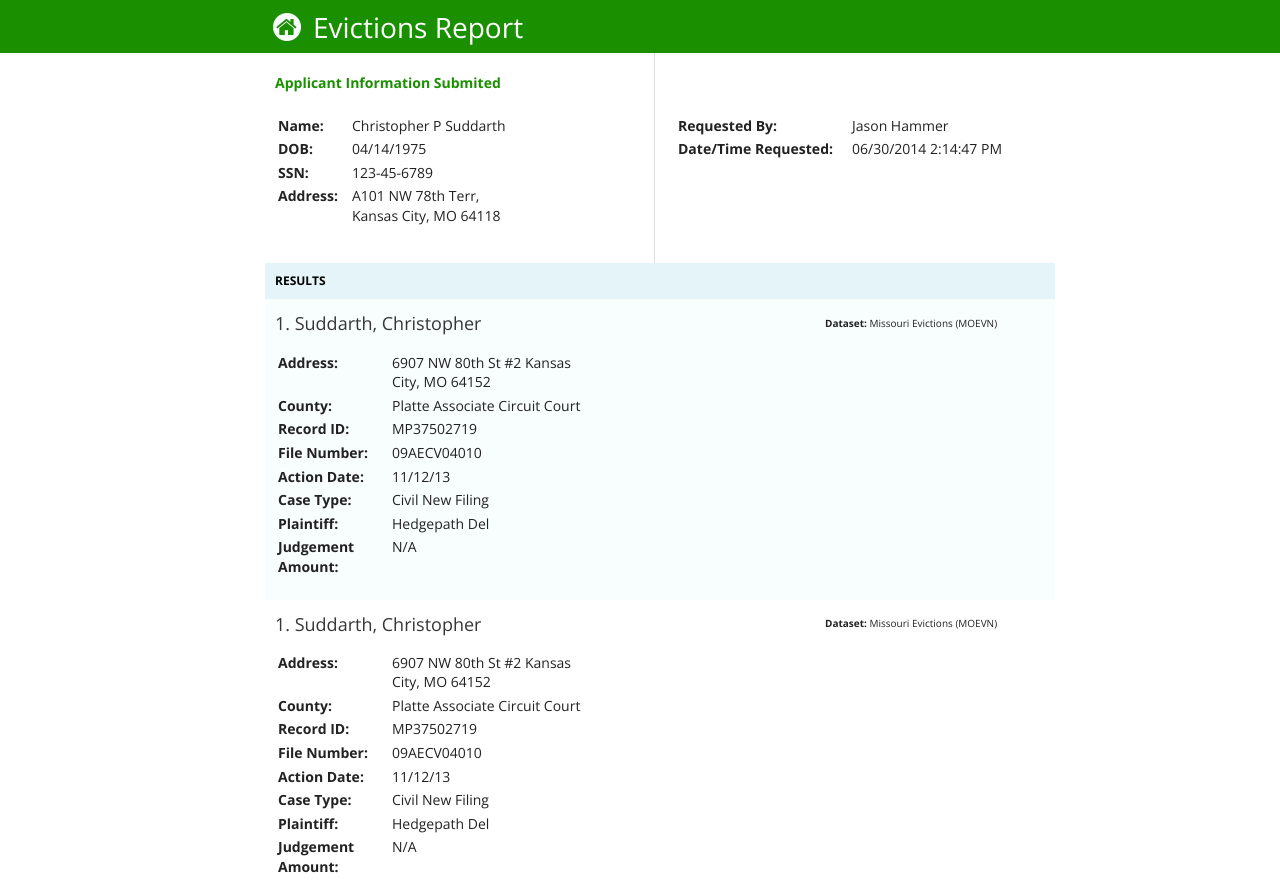
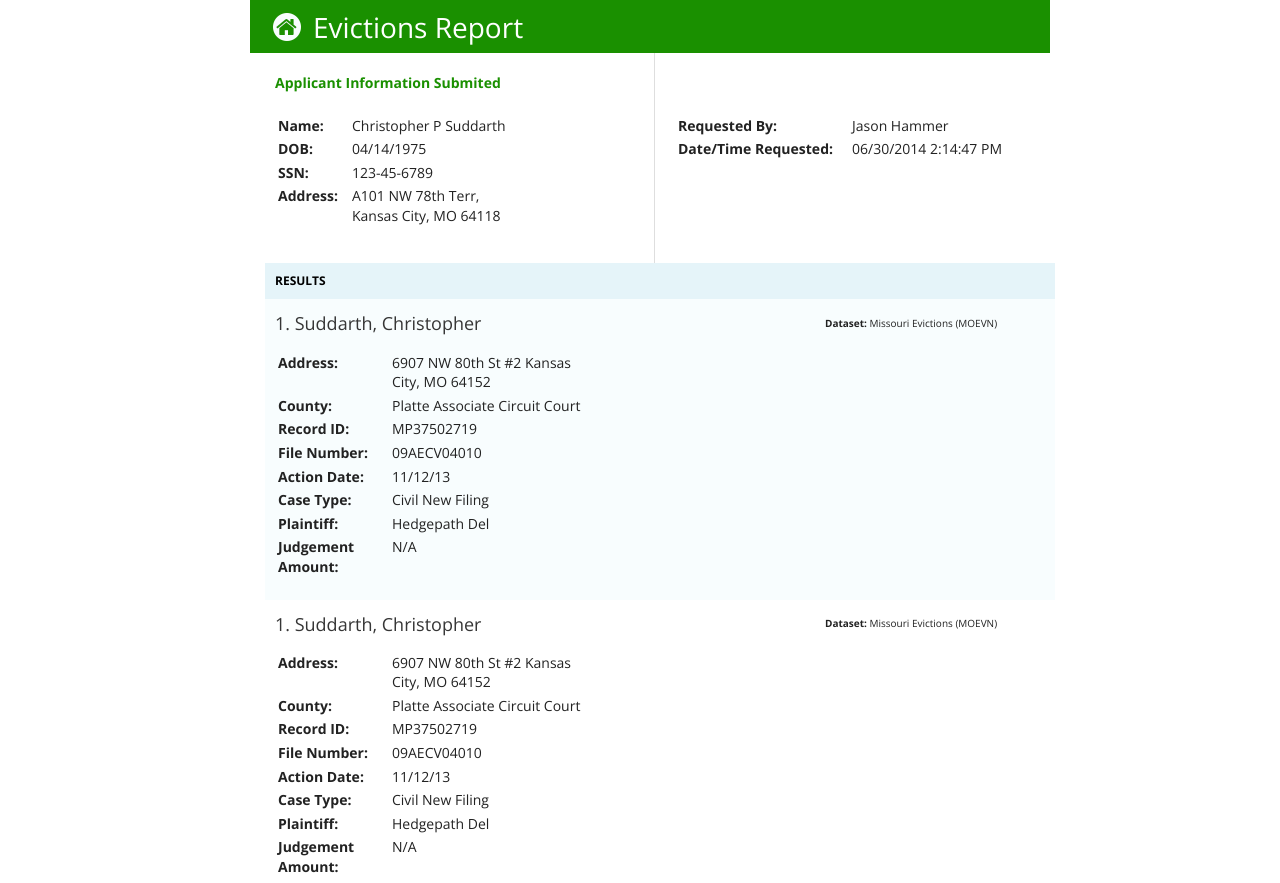
Before and after one commit to jontraister/evictions, a plain HTML site: page index.html in a window 1280 px wide. Shown: the top 883 px of the page. Drawn offline with nearby package versions, Linux system fonts and the light colour scheme.

Commit message:
5th
body background removed
header width increased
min-height added to .entry to fix bg bug

```diff
--- a/css/main.css
+++ b/css/main.css
@@ -101,14 +101,14 @@ body {
     font-size: 14px;
     margin: 0 auto 0 auto;
     width: 780px;
-    background-image:url('../img/evictions_bg.gif');
     background-repeat: repeat-x;
     background-color: #fff;
 }
 
 #header {
-    width: 780px;
+    width: 800px;
     height: 53px;
+    background-image:url('../img/evictions_bg.gif');
 }
 
 #logo {
@@ -231,6 +231,7 @@ h4 {
     width: 780px;
     padding: 0 0 0 10px;
     margin: 0px 0 0 0;
+    min-height: 285px;
 }
 .lightblue {
     background-color: #f8fdfe;
--- a/index.html
+++ b/index.html
@@ -1,15 +1,17 @@
 <!DOCTYPE html>
+
+<html>
 <head>
     <meta charset="utf-8">
-        <meta http-equiv="X-UA-Compatible" content="IE=edge">
-        <title></title>
+    <meta http-equiv="X-UA-Compatible" content="IE=edge,chrome=1" />
+    <title>Evictions Report</title>
     <meta name="description" content="">
     <meta name="viewport" content="width=device-width, initial-scale=1">
-        <link rel="stylesheet" href="css/normalize.css">
     <link rel="stylesheet" href="css/main.css">
     <!-- Google Font - Open Sans -->
     <link href='http://fonts.googleapis.com/css?family=Open+Sans:400,300,700' rel='stylesheet' type='text/css'>
 </head>
+
 <body>
 
     <!-- Add your site or application content here -->
@@ -38,7 +40,8 @@
                     </tr>
                     <tr>
                         <td class="column_small" valign="top">Address:</td>
-                        <td class="" valign="top">A101 NW 78th Terr, <br>Kansas City, MO 64118</</td>
+                        <td class="" valign="top">A101 NW 78th Terr,
+                            <br>Kansas City, MO 64118</</td>
                     </tr>
                 </table>
             </div>
@@ -195,4 +198,5 @@
     </div>
     <!-- End content-->
 </body>
+
 </html>
```
Also changed, not shown: css/normalize.css (deleted). Lines whose indentation alone changed are shown as unchanged.
